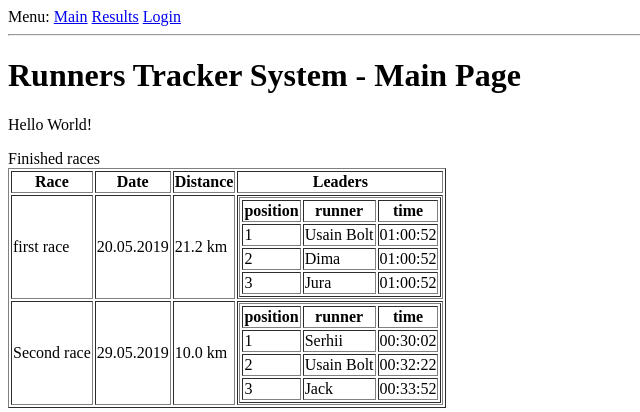
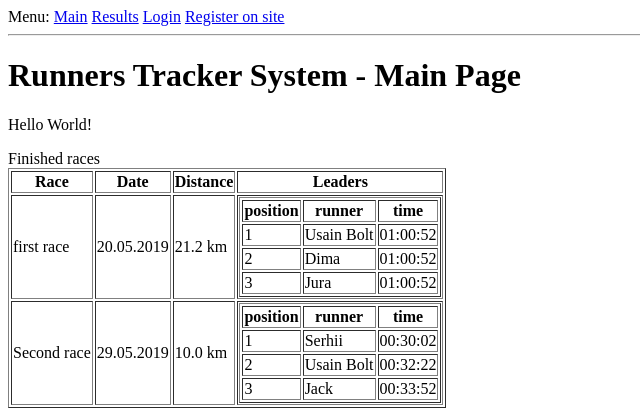
Before and after one commit to DimonLavron/RTS, a Flask app: page / in a window 1280 px wide. Shown: the top 412 px of the page, without its empty margins (0-640 px from the left). Run offline with Flask 2, Linux system fonts and the light colour scheme.

Commit message:
added register_on_site link

```diff
--- a/site/app/templates/base.html
+++ b/site/app/templates/base.html
@@ -11,6 +11,7 @@
     <a href="{{ url_for('table') }}">Results</a>
     {% if current_user.is_anonymous %}
     <a href="{{ url_for('login')}}">Login</a>
+    <a href="{{ url_for('register_on_site')}}">Register on site</a>
     {% else %}
     <a href="{{ url_for('register_user') }}">Register User</a>
     <a href="{{ url_for('register_checkpoint') }}">Register Checkpoint</a>
```
